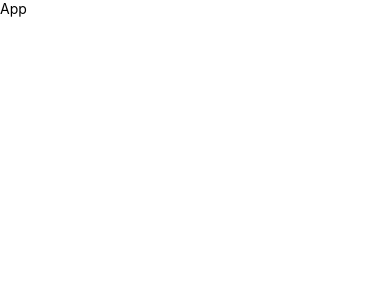
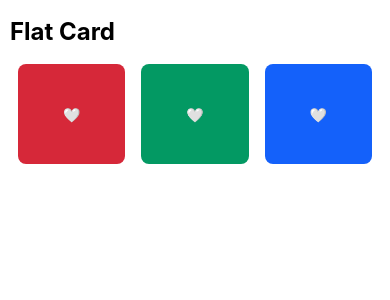
Before and after one commit to Saman-R/React_Styling, a React Native app: screen / in a window 390 px wide. Shown: the top 300 px of the page. Built offline with nearby package versions, Linux system fonts and the light colour scheme.

Commit message:
Added flatcard

```diff
--- a/App.tsx
+++ b/App.tsx
@@ -1,11 +1,17 @@
-import {View, Text} from 'react-native';
+//rnfe  snippet for default function
+//<FlatCard />  is self closing or we can use the old pen close tag too
+import {View, Text, SafeAreaView, ScrollView} from 'react-native';
 import React from 'react';
+import FlatCard from './Component/FlatCard';
 
 const App = () => {
   return (
-    <View>
-      <Text>App</Text>
-    </View>
+    <SafeAreaView>
+      <ScrollView>
+        <Text> </Text>
+        <FlatCard />
+      </ScrollView>
+    </SafeAreaView>
   );
 };
 
--- /dev/null
+++ b/Component/FlatCard.tsx
@@ -0,0 +1,53 @@
+//rnfs Shortcut
+import {StyleSheet, Text, View} from 'react-native';
+import React from 'react';
+
+export default function FlatCard() {
+  return (
+    <View>
+      <Text style={styles.headingText}>Flat Card</Text>
+      <View style={styles.container}>
+        <View style={[styles.card, styles.cardOne]}>
+          <Text>🤍</Text>
+        </View>
+        <View style={[styles.card, styles.cardTwo]}>
+          <Text>🤍</Text>
+        </View>
+        <View style={[styles.card, styles.cardThree]}>
+          <Text>🤍</Text>
+        </View>
+      </View>
+    </View>
+  );
+}
+
+const styles = StyleSheet.create({
+  headingText: {
+    fontSize: 24,
+    fontWeight: 'bold',
+    paddingHorizontal: 10,
+  },
+  container: {
+    flex: 1,
+    flexDirection: 'row',
+    padding: 10,
+  },
+  card: {
+    flex: 1,
+    justifyContent: 'center',
+    alignItems: 'center',
+    width: 100, // can be in '10%'
+    height: 100,
+    borderRadius: 8,
+    margin: 8,
+  },
+  cardOne: {
+    backgroundColor: '#d62839',
+  },
+  cardTwo: {
+    backgroundColor: '#039963',
+  },
+  cardThree: {
+    backgroundColor: '#1461fa',
+  },
+});
```
